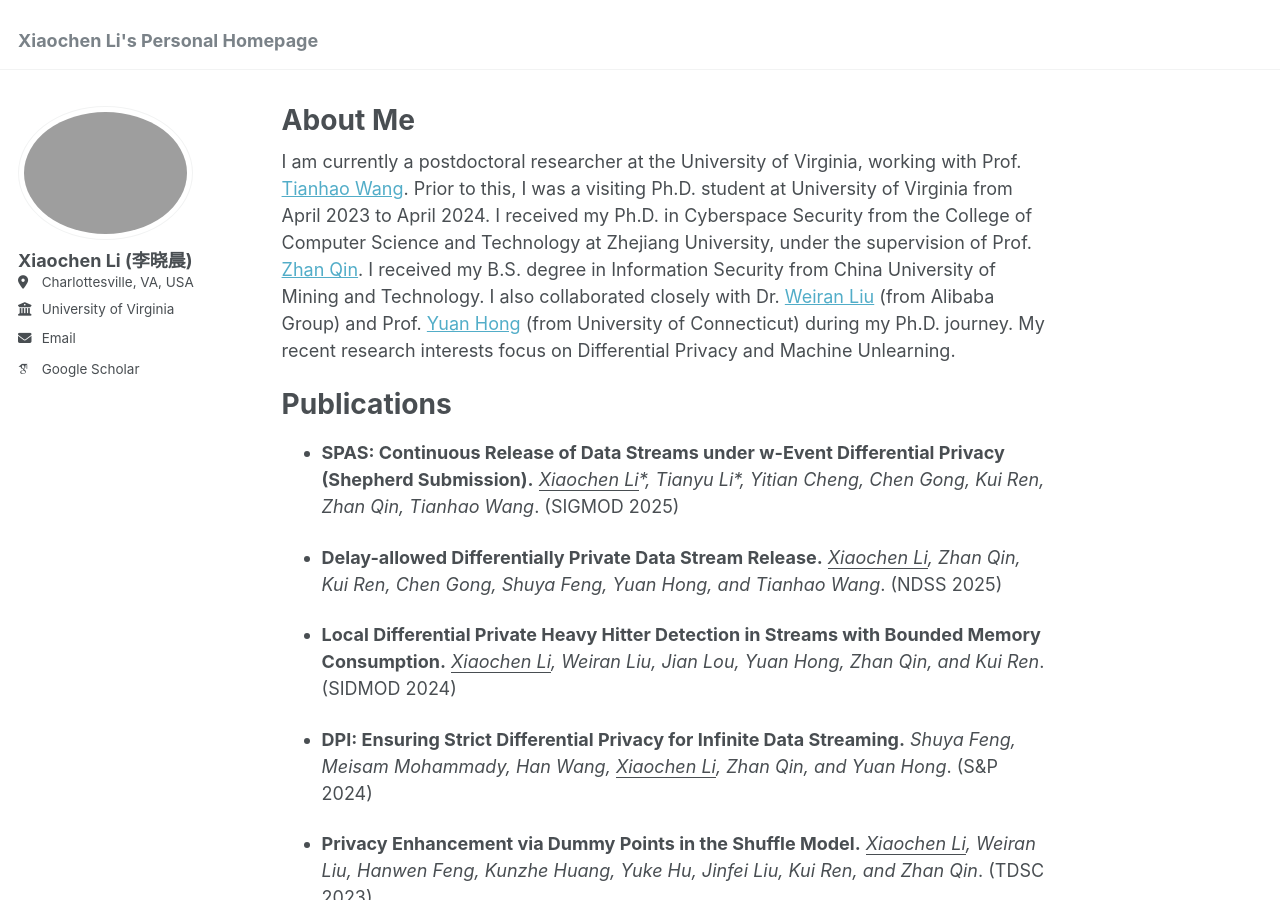
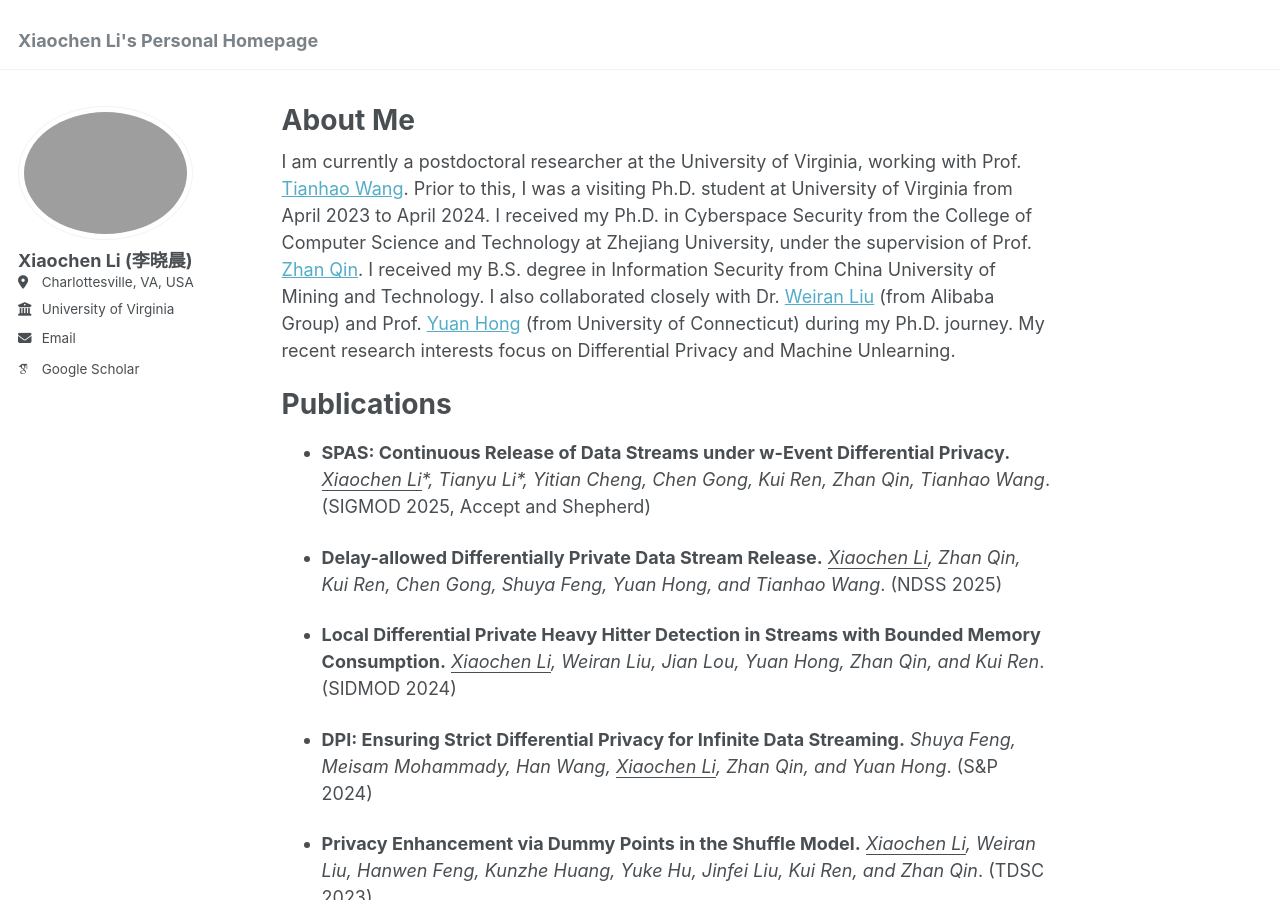
Before and after one commit to XiaochenLi-w/XiaochenLi-w.github.io, a Jekyll site: the page built from _pages/about.md, in a window 1280 px wide and 900 px high. Built offline with Jekyll 4.4.1, drawn with Linux system fonts in a browser that asks for light colours; some web fonts are replaced.

Commit message:
Update about.md

```diff
--- a/_pages/about.md
+++ b/_pages/about.md
@@ -11,8 +11,8 @@ I am currently a postdoctoral researcher at the University of Virginia, working
 My recent research interests focus on Differential Privacy and Machine Unlearning.
 
 # Publications
-- **SPAS: Continuous Release of Data Streams under w-Event Differential Privacy (Shepherd Submission).**
-  *<u>Xiaochen Li</u>\*, Tianyu Li\*, Yitian Cheng, Chen Gong, Kui Ren, Zhan Qin, Tianhao Wang*. (SIGMOD 2025)
+- **SPAS: Continuous Release of Data Streams under w-Event Differential Privacy.**
+  *<u>Xiaochen Li</u>\*, Tianyu Li\*, Yitian Cheng, Chen Gong, Kui Ren, Zhan Qin, Tianhao Wang*. (SIGMOD 2025, Accept and Shepherd)
 
 - **Delay-allowed Differentially Private Data Stream Release.**
   *<u>Xiaochen Li</u>, Zhan Qin, Kui Ren, Chen Gong, Shuya Feng, Yuan Hong, and Tianhao Wang*. (NDSS 2025)
```
